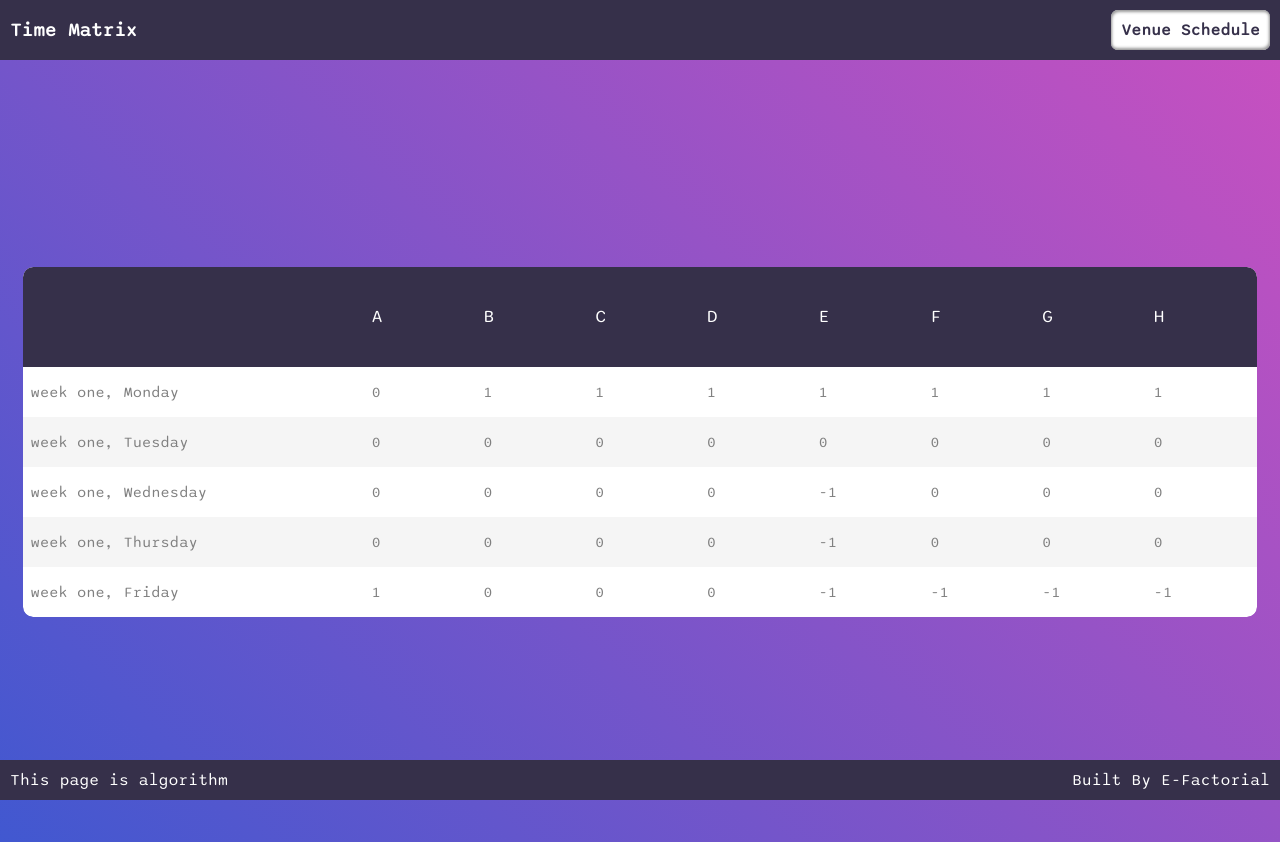
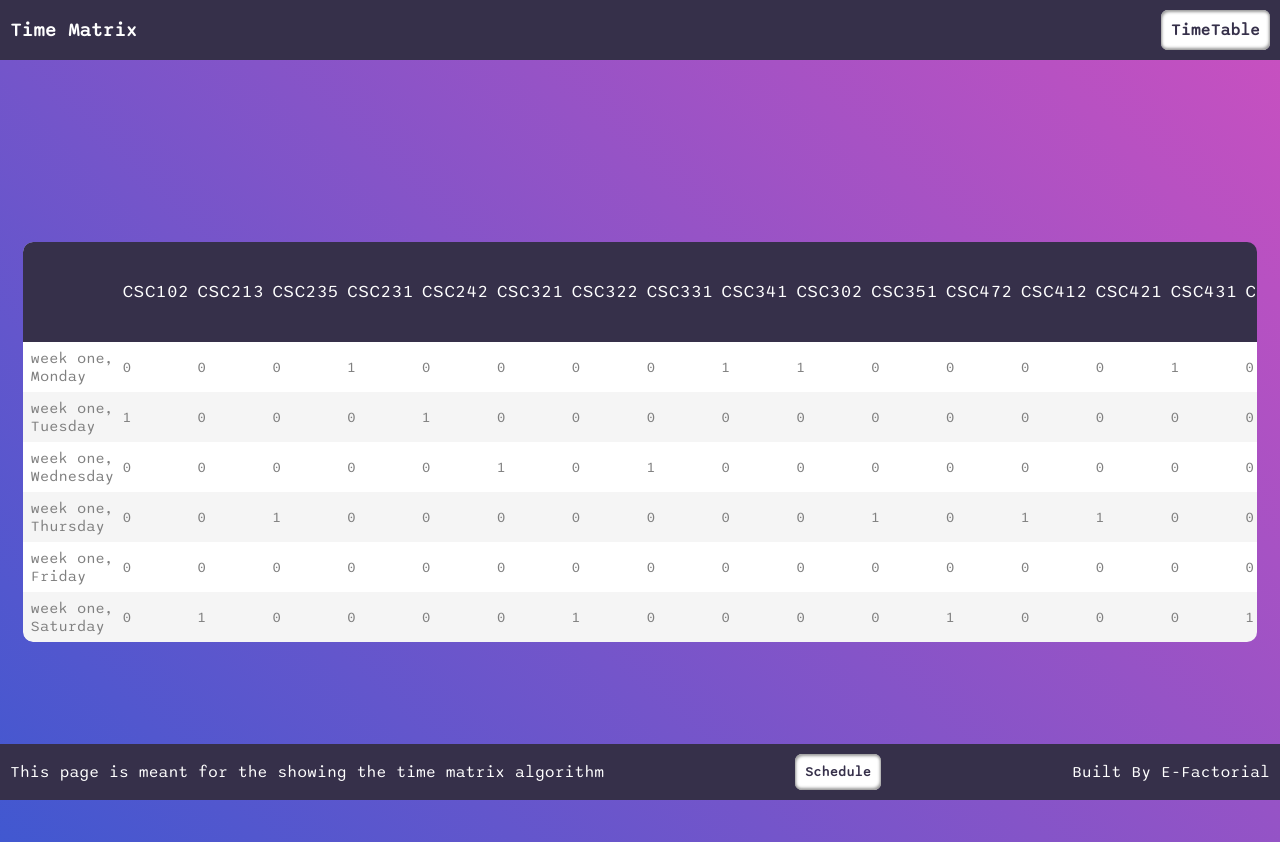
Before and after one commit to PeaceTem/hackathon_backend, a Django app: page /matrix in a window 1280 px wide. Run offline with Django 4.2, Linux system fonts and the light colour scheme; data comes from the database, SQL or seed files in the repository; both versions use the stored data as it was after the commit; some web fonts are replaced.

Commit message:
preparing for pythonanywhere hosting

```diff
--- a/hackathon/schedule/templates/schedule/main.html
+++ b/hackathon/schedule/templates/schedule/main.html
@@ -44,7 +44,7 @@
     flex-wrap: wrap;
 }
 
-a{
+a, input[type="submit"]{
     padding: 10px;
     background: white;
     box-shadow: inset 1px 2px 3px #999, inset -1px -2px 3px #999;
@@ -53,9 +53,10 @@
     text-decoration: none;
     font-weight: bold;
     border-radius: 7px;
+    cursor: pointer;
 }
 
-a:focus, a:hover{
+a:focus, a:hover, input[type="submit"]:hover, input[type="submit"]:focus{
     outline:none!important;
     box-shadow: inset 1px 2px 0px #999, inset -1px -2px 0px #999;
     border: 1px solid #36304a;
--- a/hackathon/schedule/templates/schedule/time_matrix.html
+++ b/hackathon/schedule/templates/schedule/time_matrix.html
@@ -22,7 +22,7 @@
 
   <h3> Time Matrix </h3>
   <div class="link-box">
-    <a href="{% url 'venue' %}">Venue Schedule</a>
+    <a href="{% url 'schedule-courses' %}">TimeTable</a>
   </div>
 
 </div>
@@ -87,8 +87,57 @@
 
 {% block footer %}
 <div>
-  <div>This page is  algorithm</div>
-
+  <div>This page is meant for the showing the time matrix algorithm</div>
+  <div>
+    <form action="" method="post" enctype="x-www-urlencoded">
+      {% csrf_token %}
+      <input type="submit" value="Schedule">
+    </form>
+  </div>
   <div>Built By E-Factorial</div>
 </div>
+
+
+<script>
+/*
+ var form = document.getElementById("polling-unit-form");
+  form.addEventListener("submit", function (event) {
+      event.preventDefault();
+      submitForm();
+  });
+  var notification = document.createElement("div");
+          notification.textContent = "Data saved successfully!";
+          notification.setAttribute("id", "notification");;
+          document.body.appendChild(notification);
+
+  function submitForm() {
+    var form = document.getElementById("polling-unit-form");
+    var formData = new FormData(form);
+    fetch(form.action, {
+        method: "POST",
+        headers: {
+            "X-CSRFToken": "{{ csrf_token }}",
+        },
+        body: formData
+    })
+    .then(response => response.json())
+    .then(data => {
+        // Handle the response from the server
+          let notification = document.getElementById('notification');
+            notification.style.display = "block";
+          setTimeout(function() {
+            notification.style.display = "none";
+          }, 5000);
+          let form = document.getElementById('polling-unit-form');
+          form.reset();
+
+    })
+    .catch(error => {
+        // Handle any errors that occur during the request
+        console.error(error);
+    });
+}
+
+*/
+</script>
 {% endblock footer %}
--- a/hackathon/schedule/templates/schedule/timetable.html
+++ b/hackathon/schedule/templates/schedule/timetable.html
@@ -16,7 +16,7 @@
 
   <h3> TimeTable Scheduler </h3>
 <div class="link-box">
-  <a href="{% url 'venue' %}">Venue Schedule</a>
+  <a href="{% url 'matrix' %}">Time Matrix</a>
 </div>
 </div>
 {% endblock header %}
--- a/hackathon/schedule/urls.py
+++ b/hackathon/schedule/urls.py
@@ -9,5 +9,5 @@
     path('matrix', TimeMatrix.as_view(), name='matrix'),
     path('pdf', GeneratePDF.as_view(), name="pdf"),
     path('venue/<str:venue>', VenueTimetable.as_view(), name='venue-timetable'),
-    path('schedule', ScheduleCourses.as_view(), name="schedule-courses"),
+    path('', ScheduleCourses.as_view(), name="schedule-courses"),
 ]
--- a/hackathon/schedule/views.py
+++ b/hackathon/schedule/views.py
@@ -137,11 +137,10 @@
     template_name = 'schedule/time_matrix.html'
 
 
-    # def get(self, request, venue, *args, **kwargs):
-
-    #     self.venue = venue
-    #     return super(VenueTimetable, self).get(request, venue, *args, **kwargs)
-
+    def post(self, request, *args, **kwargs):
+        TimeTable(Column.objects.prefetch_related('cells').select_related('course_code', 'venue', 'time_slot').all()).process()
+        return redirect('matrix')
+        # return super(TimeMatrix, self).get(request, *args, **kwargs)
 
 
 
@@ -245,11 +244,6 @@
     template_name = 'schedule/timetable.html'
 
 
-    def get(self, request, *args, **kwargs):
-        # TimeTable(Column.objects.prefetch_related('cells').select_related('course_code', 'venue', 'time_slot').all()).process()
-
-        return super(ScheduleCourses, self).get(request, *args, **kwargs)
-
 
     def get_context_data(self, **kwargs):
         context = super().get_context_data(**kwargs)
```
Also changed, not shown: hackathon/hackathon/settings.py (+15 -15 lines), hackathon/schedule/schedule.py (+7 -1 lines), hackathon/real.sqlite3.
